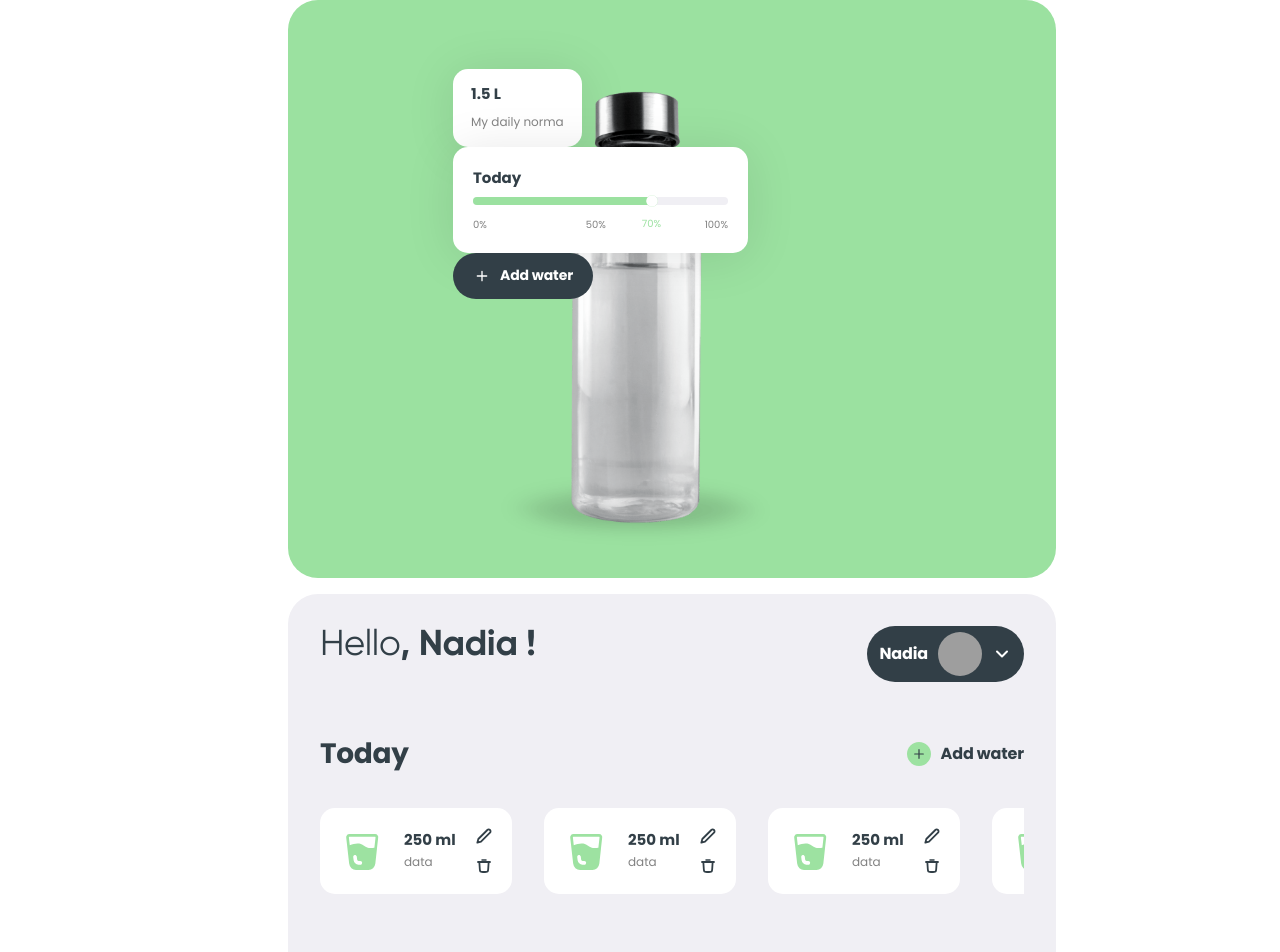
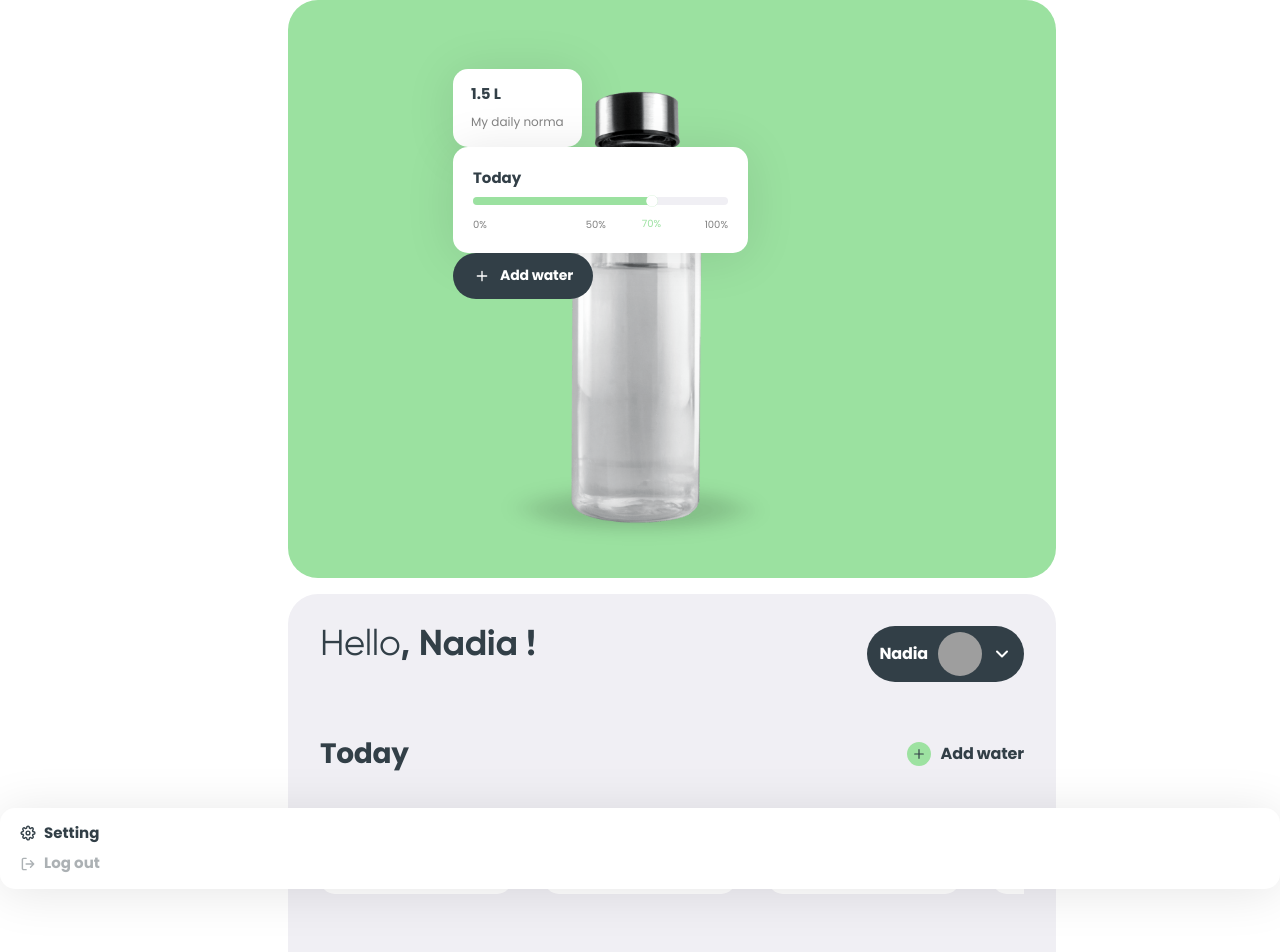
Before and after one commit to VolodymyrKozel/aqua-tracker-project-2, a React (Vite) app: page /tracker in a window 1280 px wide. Shown: the top 952 px of the page. Built offline with nearby package versions, Linux system fonts and the light colour scheme; grey boxes are pictures that could not be loaded.

Commit message:
Update UserBar.jsx

```diff
--- a/src/components/UserBar/UserBar.jsx
+++ b/src/components/UserBar/UserBar.jsx
@@ -23,7 +23,7 @@ const UserBar = () => {
         />
         <IconChevronDown className={css.iconChevronDown} />
       </Button>
-      {/* <UserBarPopover /> */}
+      <UserBarPopover />
 
       {/* {isPopoverOpen ? (
           <IconChevronUp className={css.iconChevronDown} />
```
